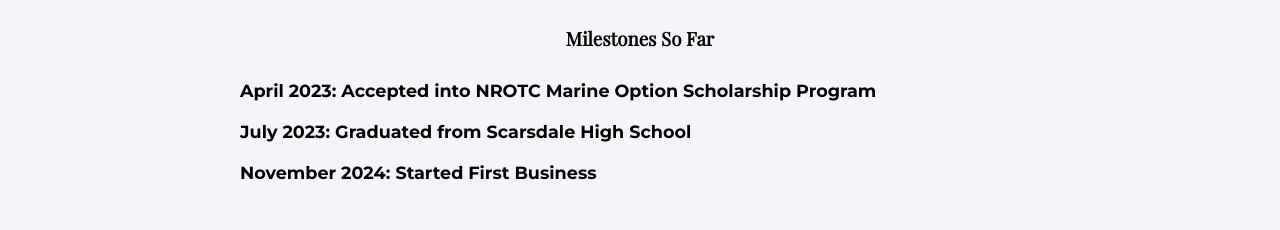
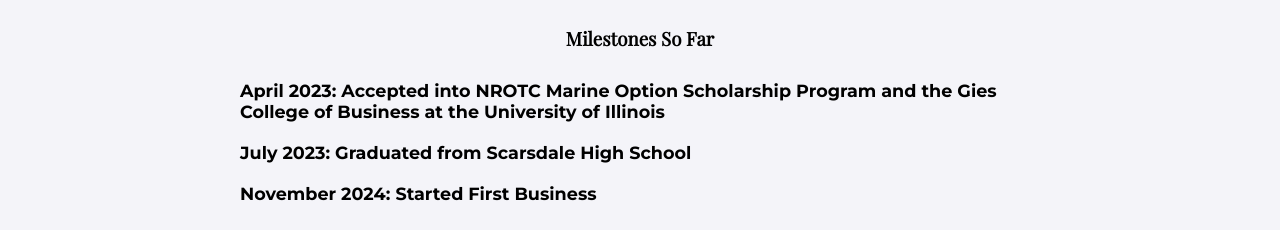
Before and after one commit to Gpeng23/Fun-Personal-Website-Project, a plain HTML site: page about-me.html in a window 1280 px wide. Shown: the part 768-998 px from the top of the page. Drawn offline with nearby package versions, Linux system fonts and the light colour scheme.

Commit message:
Update about-me.html

```diff
--- a/about-me.html
+++ b/about-me.html
@@ -99,7 +99,7 @@
         <div class="life-timeline">
             <h3>Milestones So Far</h3>
             <ul>
-                <li><strong>April 2023:</strong> Accepted into NROTC Marine Option Scholarship Program</li>
+                <li><strong>April 2023:</strong> Accepted into NROTC Marine Option Scholarship Program and the Gies College of Business at the University of Illinois</li>
                 <li><strong>July 2023:</strong> Graduated from Scarsdale High School</li>
                 <li><strong>November 2024:</strong> Started First Business</li>
             </ul>
```
